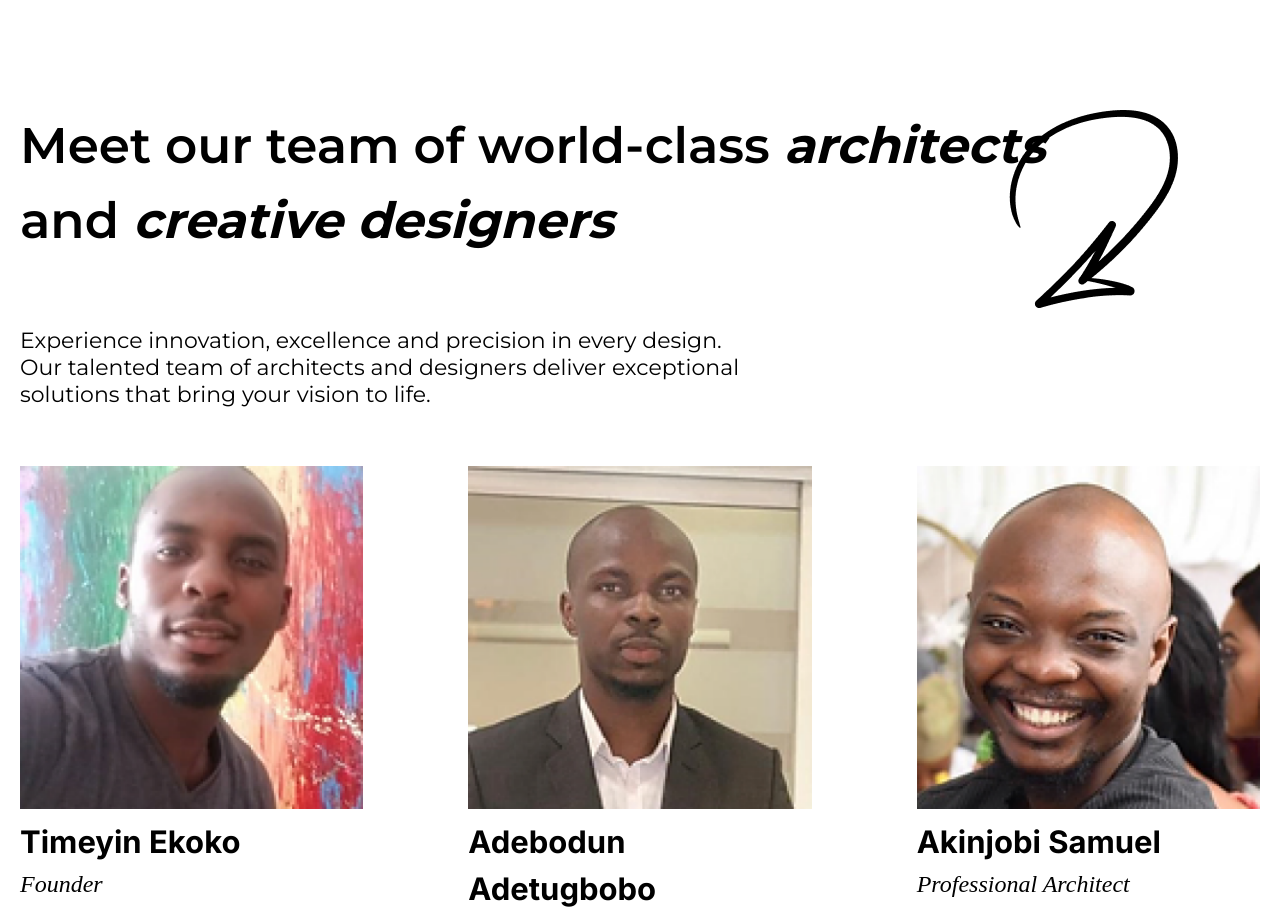
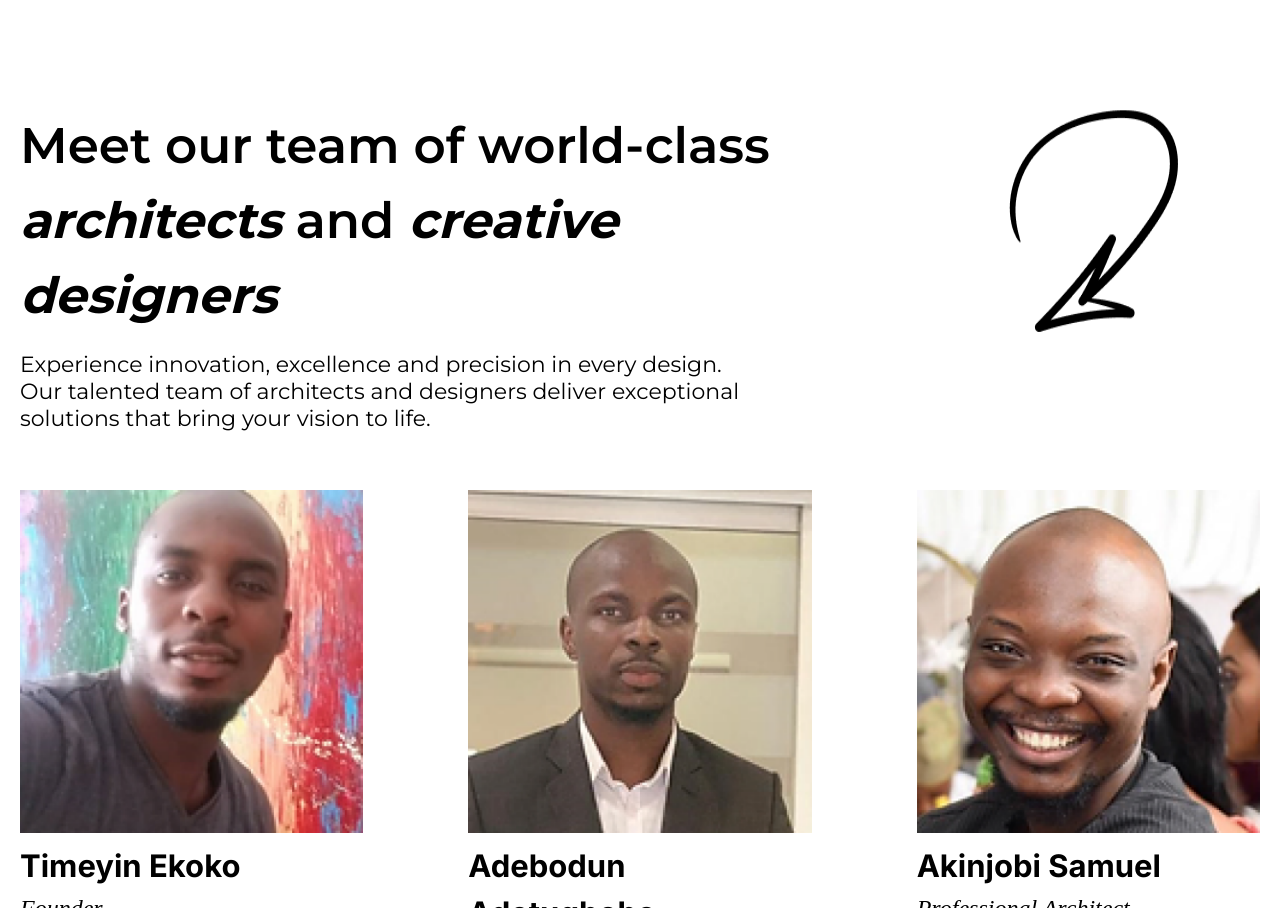
Before and after one commit to Iamronaldosunmu/maestrokes-consult, a React (Vite) app: page /about-us in a window 1280 px wide. Shown: the part 2527-3435 px from the top of the page. Built offline with nearby package versions, Linux system fonts and the light colour scheme.

Commit message:
Finished working on the our clients page

```diff
--- a/src/pages/AboutUsPage.tsx
+++ b/src/pages/AboutUsPage.tsx
@@ -111,7 +111,7 @@ const AboutUsPage = () => {
         />
       </figure>
       <header className="max-w-[1440px] mx-auto px-[20px] mt-[80px] md:mt-[110px] flex justify-between">
-        <h1 data-aos="fade-in" data-aos-duration="2000"  className="text-center lg:text-left text-[32px] md:text-[50px] lg:max-w-[600px] xl:max-w-none font-semibold max-w-[823px]">
+        <h1 data-aos="fade-in" data-aos-duration="2000"  className="text-center lg:text-left text-[32px] md:text-[50px] lg:max-w-[600px]  font-semibold xl:max-w-[823px]">
           Meet our team of world-class{" "}
           <span className="font-bold italic">architects</span> and{" "}
           <span className="font-bold italic">creative designers</span>
--- a/src/pages/Clients.tsx
+++ b/src/pages/Clients.tsx
@@ -51,7 +51,7 @@ const ClientsPage = () => {
                 animate={{
                   scale: 1,
                   opacity: 2,
-                    transition: { delay: 1 + 0.15 * index, duration: 0.5, ease: [0.43, 0.13, 0.23, 0.96]},
+                    transition: { delay: 1 + 0.15 * index, duration: 0.9, ease: [0.43, 0.13, 0.23, 0.96]},
                 }}
                 className="w-full flex items-center justify-center"
               >
```
